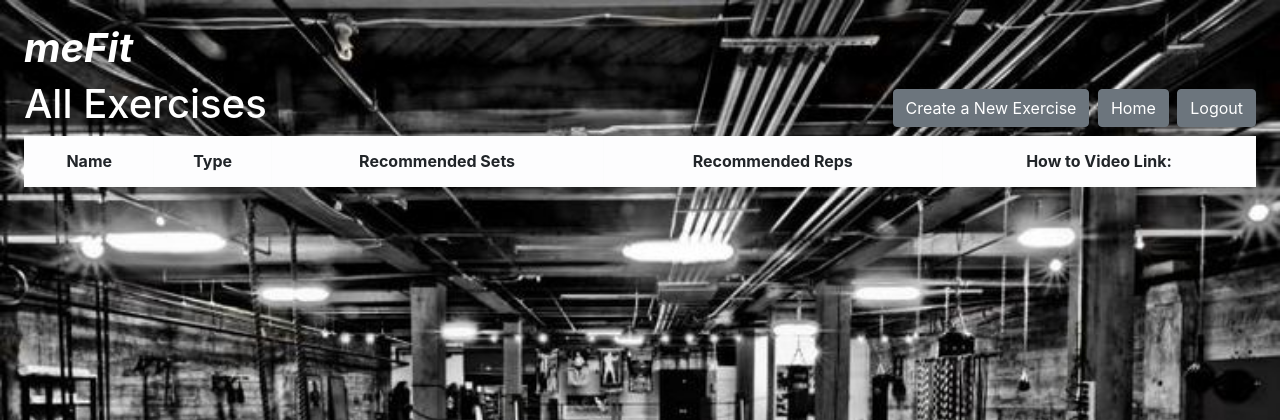
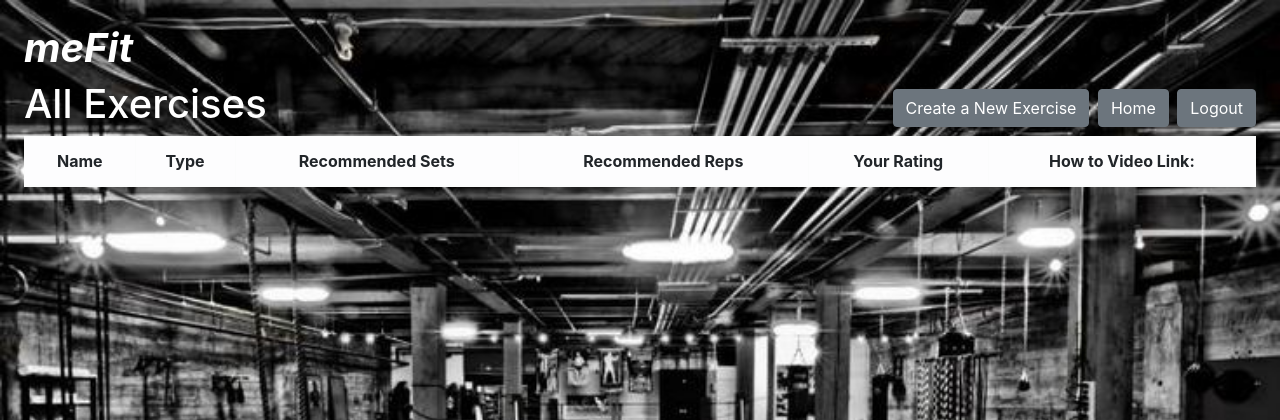
Before and after one commit to jdawlabani/meFit, a Flask app: page /exercises in a window 1280 px wide. Shown: the top 420 px of the page. Run offline with Flask 2, Linux system fonts and the light colour scheme; the visitor is signed in with stand-in values (Sample User, id 1); data that the repository does not hold is empty.

Commit message:
included ratings in templates

```diff
--- a/flask_app/controllers/exercises.py
+++ b/flask_app/controllers/exercises.py
@@ -6,7 +6,7 @@ from flask_app.models.exercise import Exercise
 @app.route('/exercises')
 def all_exercises():
     if 'user_id' in session:
-        return render_template("all_exercises.html", exercises= Exercise.get_all())
+        return render_template("all_exercises.html", exercises= Exercise.get_all_with_ratings(session['user_id']))
     return redirect('/')
 @app.route('/exercises/new')
 def new_exercise():
--- a/flask_app/models/exercise.py
+++ b/flask_app/models/exercise.py
@@ -22,7 +22,8 @@ class Exercise:
         self.reps = data['reps']
         self.created_at = data['created_at']
         self.updated_at = data['updated_at']
-        self.rating = data['rating']
+        #always start with a 0 (unrated) rating when initializing
+        self.rating = 0
         self.workouts = []
 
     @classmethod
@@ -52,15 +53,14 @@ class Exercise:
         #get all the ratings for exercises that the user has rated
         query = "SELECT * FROM users LEFT JOIN exercise_rating ON exercise_rating.user_id = users.id LEFT JOIN exercises ON exercise_rating.exercise_id = exercises.id WHERE users.id = %(id)s;"
         results = connectToMySQL(cls.db).query_db(query, data)
-        for dict in results:
-            temp = {
-                'rating': dict['rating'],
-                'exercise_id': dict['exercises.id']
-            }
-            rating_list.append(temp)
+        if results:
+            for dict in results:
+                temp = {
+                    'rating': dict['rating'],
+                    'exercise_id': dict['exercises.id']
+                }
+                rating_list.append(temp)
         for exercise in exercise_list:
-            #start by setting the rating to 0 before checking for ratings
-            exercise.rating = 0
             for rating in rating_list:
                 if exercise.id == rating['exercise_id']:
                     exercise.rating = rating['rating']
--- a/flask_app/templates/all_exercises.html
+++ b/flask_app/templates/all_exercises.html
@@ -30,6 +30,7 @@
                     <th scope="col">Type</th>
                     <th scope="col">Recommended Sets</th>
                     <th scope="col">Recommended Reps</th>
+                    <th scope="col">Your Rating</th>
                     <th scope="col">How to Video Link:</th>
                 </tr>
             </thead>
@@ -40,6 +41,11 @@
                     <td>{{exercise.type}}</td>
                     <td>{{exercise.sets}}</td>
                     <td>{{exercise.reps}}</td>
+                    {% if exercise.rating == 0 %}
+                        <td>Unrated</td>
+                    {% else %}
+                        <td>{{exercise.rating}}</td>
+                    {% endif %}
                     <td><a href={{exercise.video}}>{{exercise.video}}</a></td>
                 </tr>
                 {% endfor %}
```
